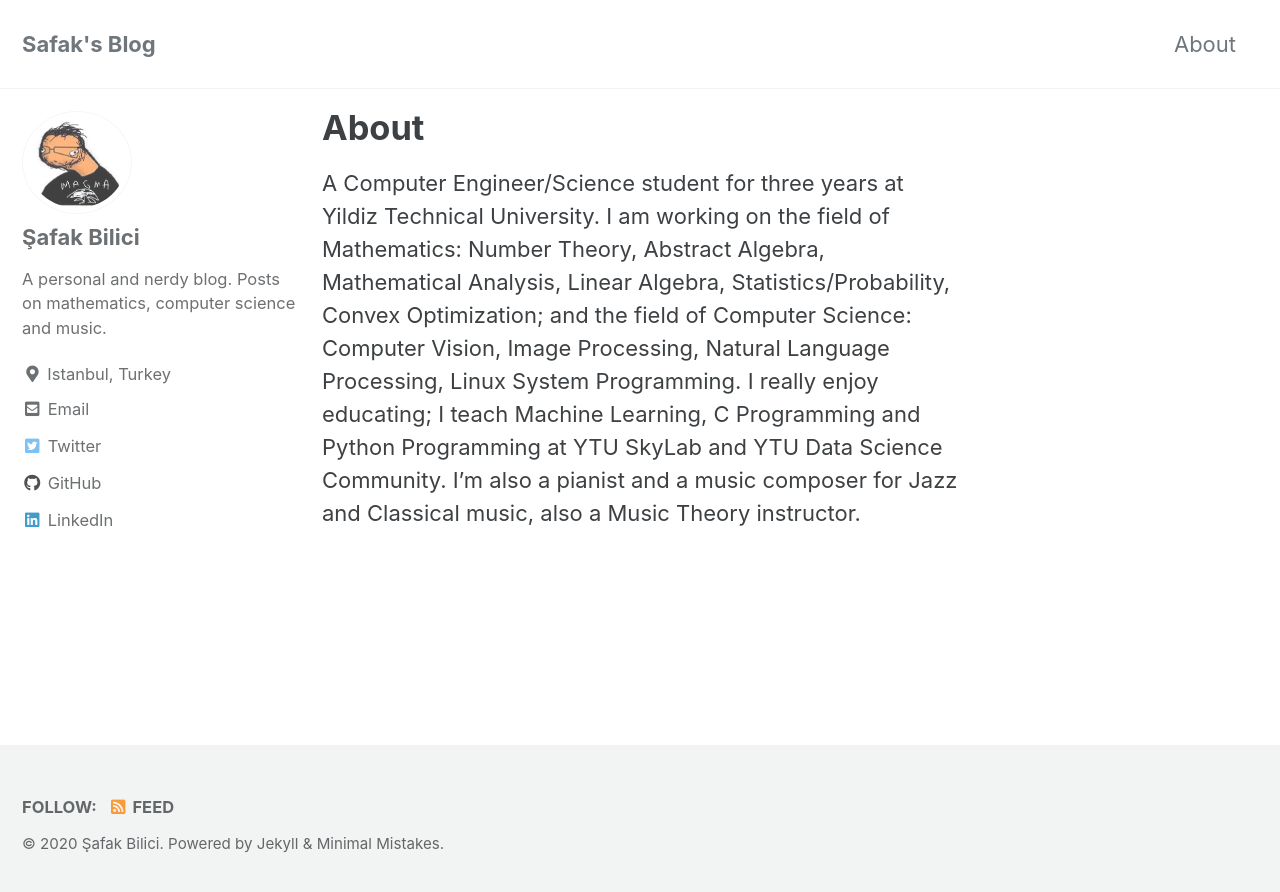
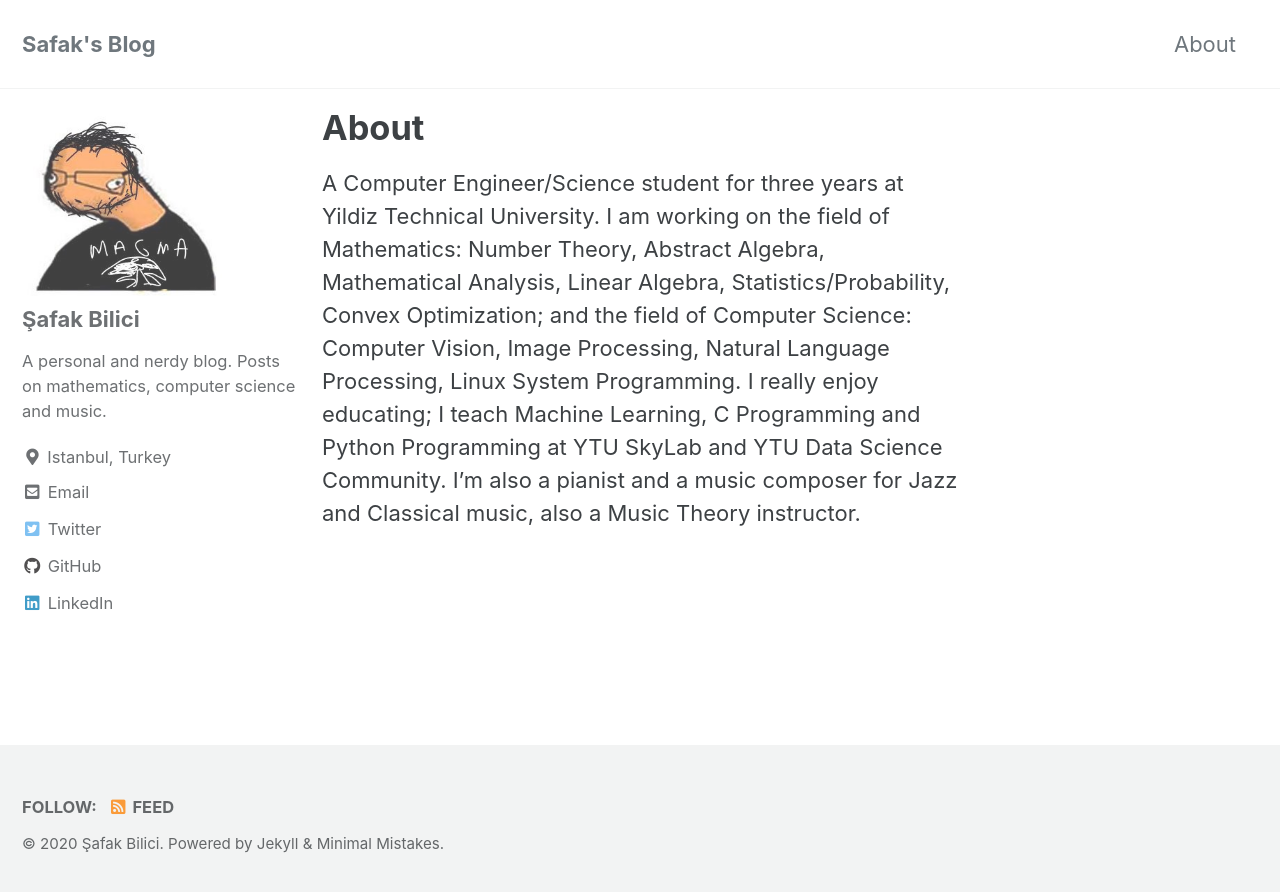
Before and after one commit to safakkbilici/safakkbilici.github.io, a Jekyll site: the page built from _pages/about.md, in a window 1280 px wide. Shown: the top 892 px of the page. Built offline with Jekyll 4.4.1, drawn with Linux system fonts in a browser that asks for light colours; cached includes are drawn as plain includes.

Commit message:
please work

```diff
--- a/_sass/minimal-mistakes/_sidebar.scss
+++ b/_sass/minimal-mistakes/_sidebar.scss
@@ -127,12 +127,12 @@
   }
 
   img {
-    max-width: 110px;
-    border-radius: 50%;
+      max-width: 200px;
+      border-radius: 0%;
 
-    @include breakpoint($large) {
-      padding: 5px;
-      border: 1px solid $border-color;
+      @include breakpoint($large) {
+        padding: 0px;
+        border: 0px solid $border-color;
     }
   }
 }
```
